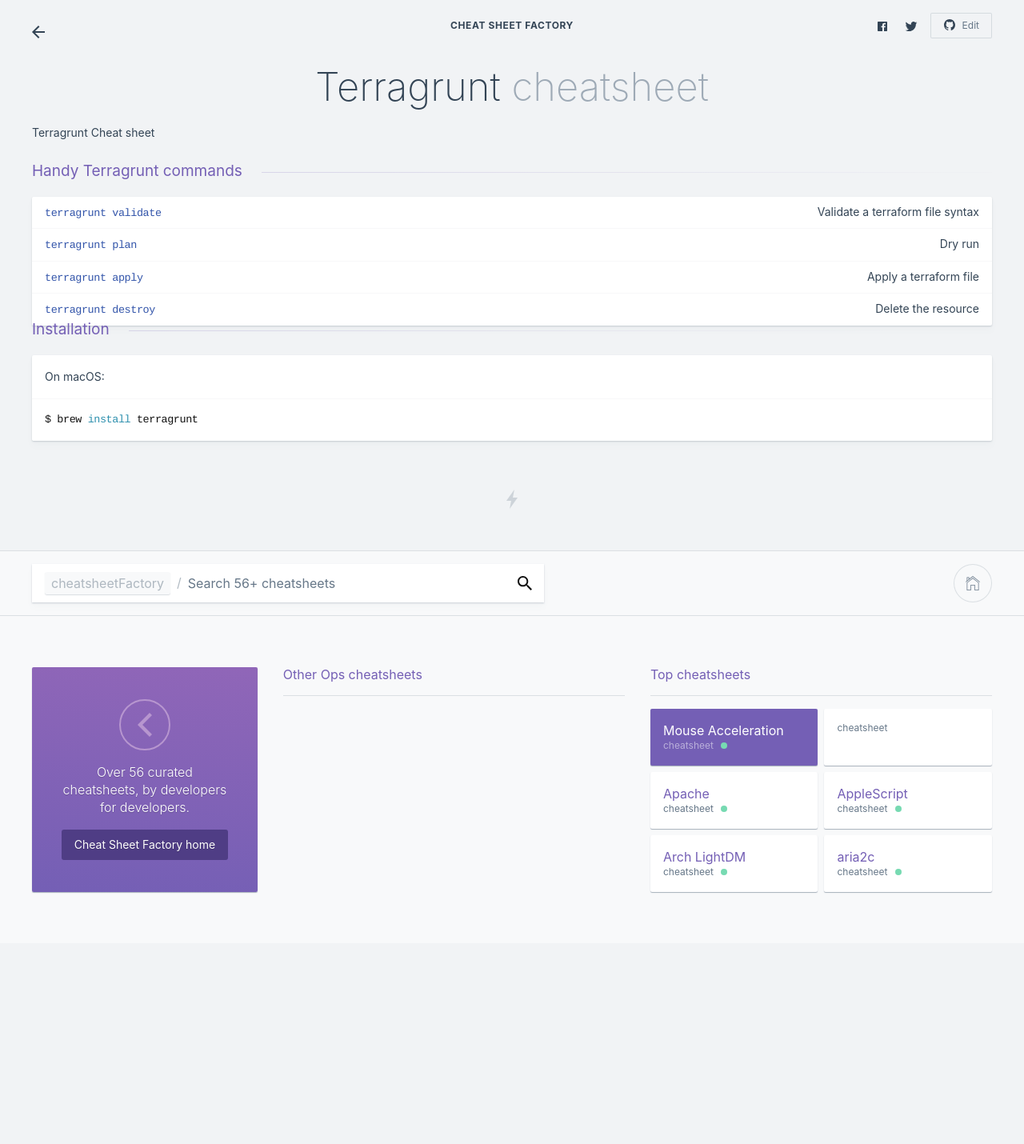
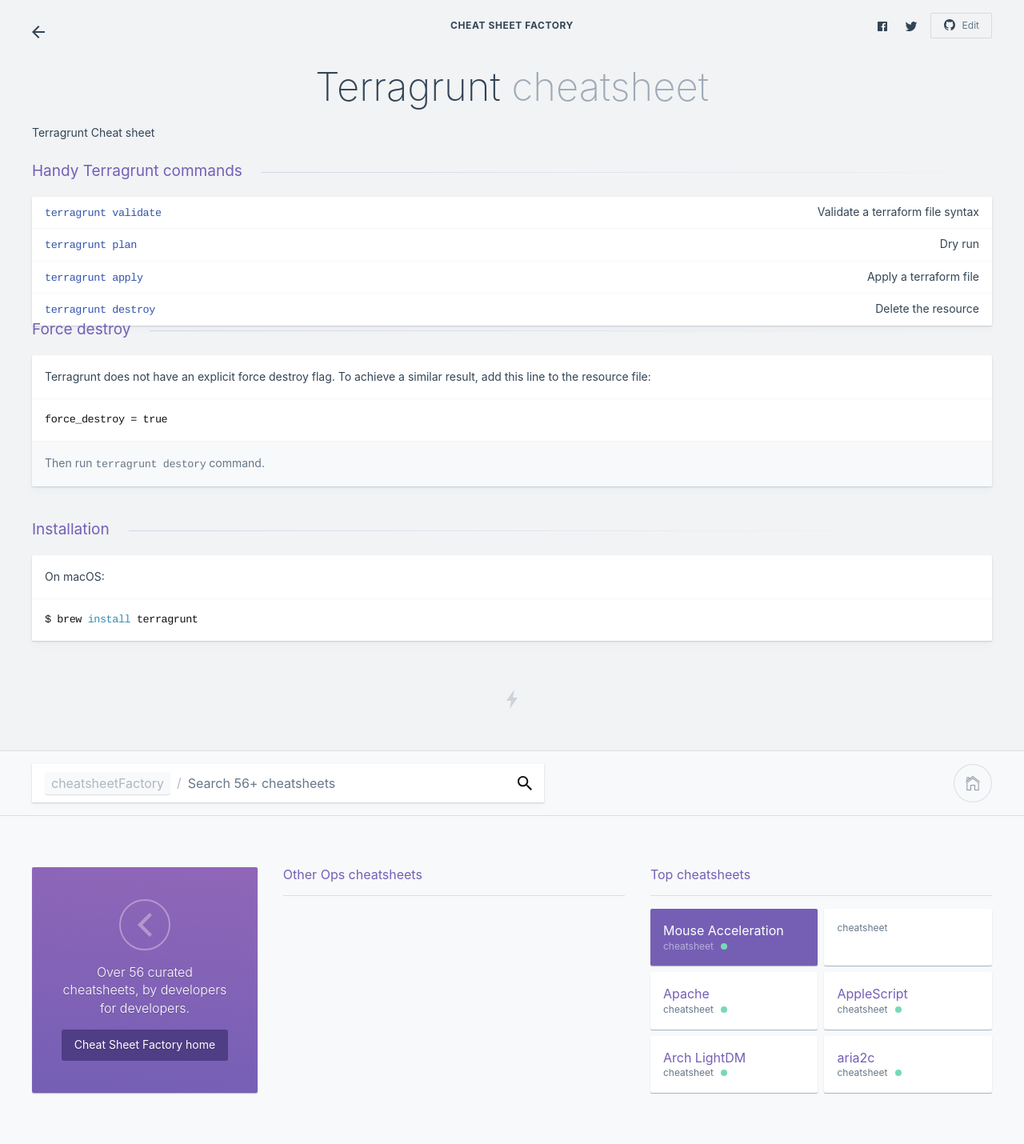
Before and after one commit to kasramp/cheat-sheet-factory, a Jekyll site: the page built from ops/terragrunt.md, in a window 1280 px wide. Shown: the whole page at 80% size. Built offline with Jekyll 4.4.1, drawn with Linux system fonts in a browser that asks for light colours; before the commit the page ends 1179 px from its top, so only the background shows below that.

Commit message:
Update terragrunt.md

````diff
--- a/ops/terragrunt.md
+++ b/ops/terragrunt.md
@@ -21,6 +21,15 @@ Shortcuts
 | `terragrunt apply`| Apply a terraform file |
 | `terragrunt destroy` | Delete the resource
 
+### Force destroy
+
+Terragrunt does not have an explicit force destroy flag. To achieve a similar result, add this line to the resource file:
+
+```
+force_destroy = true
+```
+
+Then run `terragrunt destory` command.
 
 ### Installation
 
````
Also changed, not shown: other parts of ops/terragrunt.md (+1 -1 lines).
